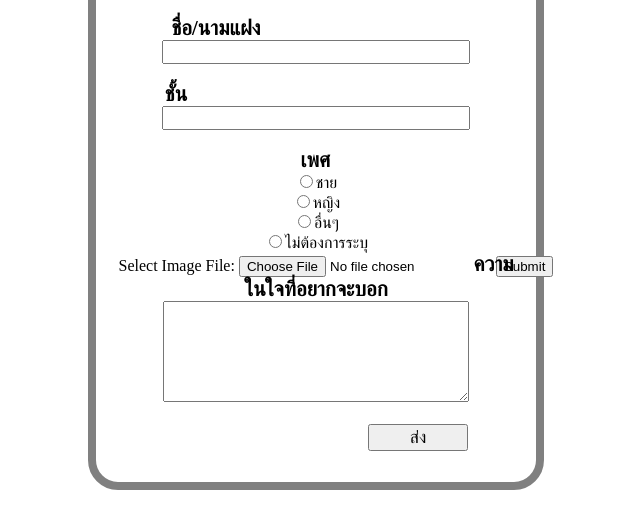
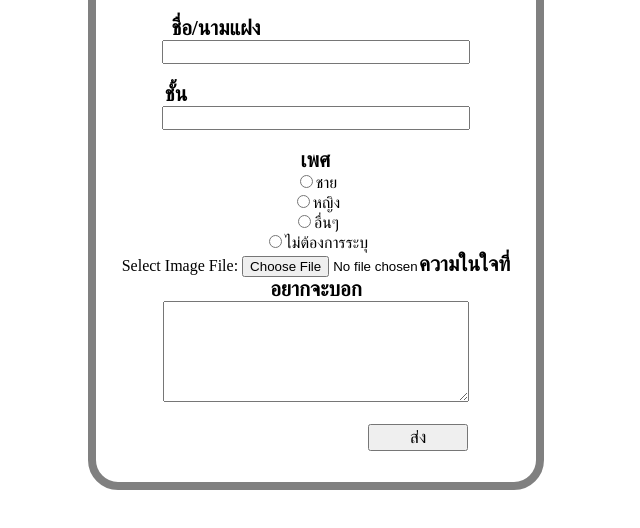
Before and after one commit to Makieza/FilmContact, a plain HTML site: page index.html in a window 1280 px wide. Shown: the part 130-658 px from the top of the page, without its empty margins (324-964 px from the left). Drawn offline with Linux system fonts and the light colour scheme.

Commit message:
Update index.html

```diff
--- a/index.html
+++ b/index.html
@@ -31,7 +31,6 @@
          <form action="upload.php" method="post" enctype="multipart/form-data">
            <label>Select Image File:</label>
            <input type="file" name="image">
-           <input type="submit" name="submit" value"Upload">
 
         <b style="margin-left: -80px;font-size: 1.3em;">ความในใจที่อยากจะบอก</b><br>
         <textarea  name="ความในใจที่อยากจะบอก" rows="5" cols="22" required="" style="font-size: 1.3em;width: 300px;"></textarea><br><br>
```
